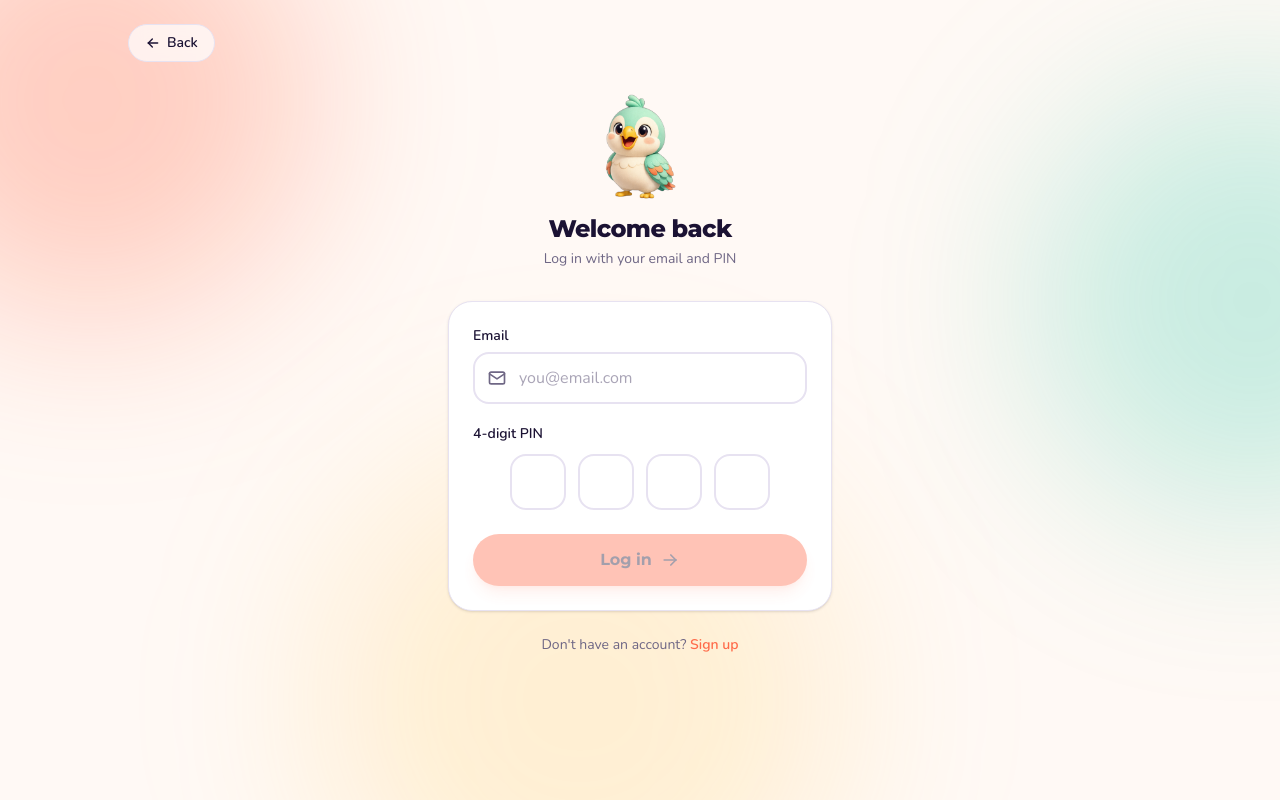
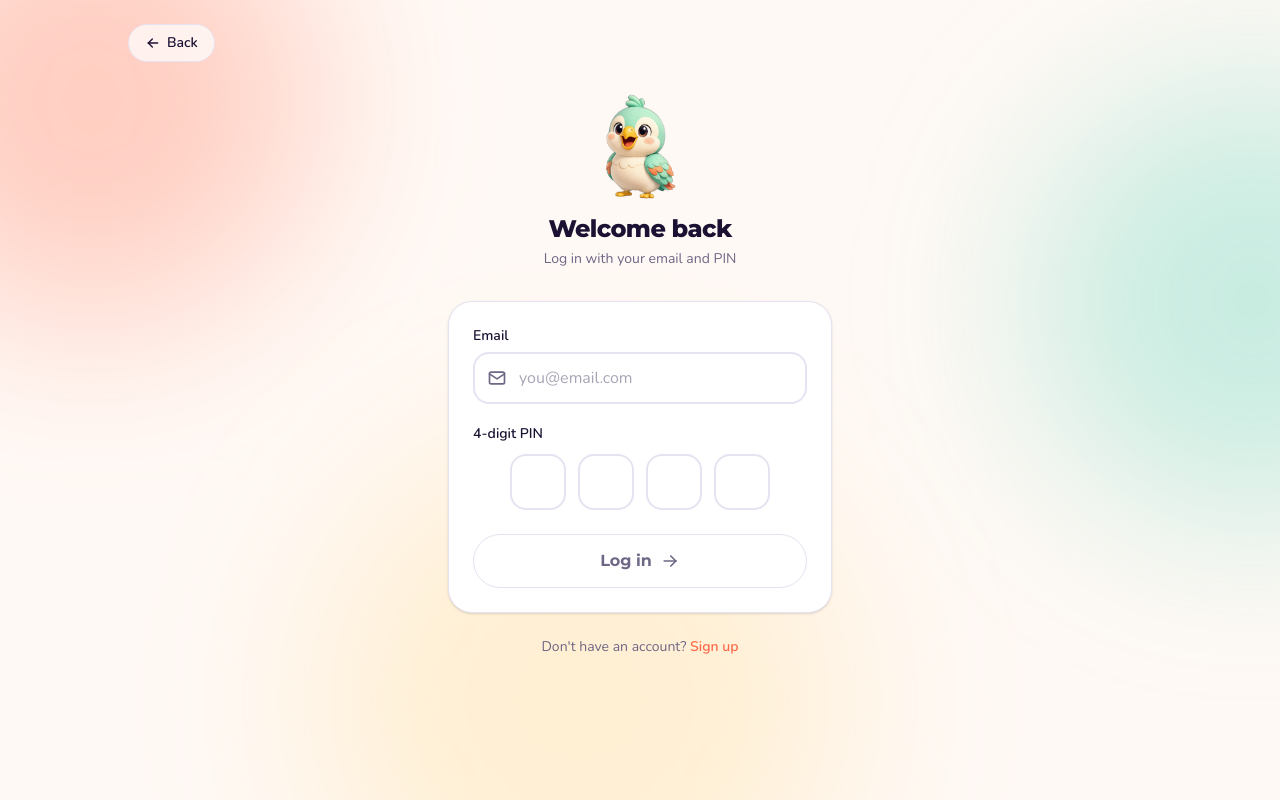
Before and after one commit to andresmancilla08/Parlo, a Next.js app: page /login in a window 1280 px wide. Built offline with nearby package versions, Linux system fonts and the light colour scheme; no server answers.

Commit message:
fix(ui): estado deshabilitado legible en botones (1.5:1 -> 6.2:1)

```diff
--- a/components/ui/button.tsx
+++ b/components/ui/button.tsx
@@ -9,13 +9,15 @@ type Variant = "primary" | "secondary" | "ghost" | "danger";
 type Size = "sm" | "md" | "lg";
 
 const base =
-  "relative inline-flex items-center justify-center gap-2 overflow-hidden rounded-pill font-display font-bold transition-colors disabled:cursor-not-allowed disabled:opacity-40";
+  "relative inline-flex items-center justify-center gap-2 overflow-hidden rounded-pill font-display font-bold transition-colors disabled:cursor-not-allowed disabled:shadow-none";
 
 const variants: Record<Variant, string> = {
-  primary: "bg-primary text-primary-fg shadow-lg shadow-primary/25 hover:bg-primary-hover",
-  secondary: "border border-border bg-surface text-fg",
-  ghost: "text-fg hover:bg-primary-soft",
-  danger: "border border-border bg-surface text-danger-ink",
+  // Deshabilitado: inerte pero LEGIBLE. Con opacidad el coral caía a 1.5:1.
+  primary:
+    "bg-primary text-primary-fg shadow-lg shadow-primary/25 hover:bg-primary-hover disabled:border disabled:border-border disabled:bg-surface disabled:text-muted",
+  secondary: "border border-border bg-surface text-fg disabled:text-muted",
+  ghost: "text-fg hover:bg-primary-soft disabled:text-muted",
+  danger: "border border-border bg-surface text-danger-ink disabled:text-muted",
 };
 
 const sizes: Record<Size, string> = {
```
